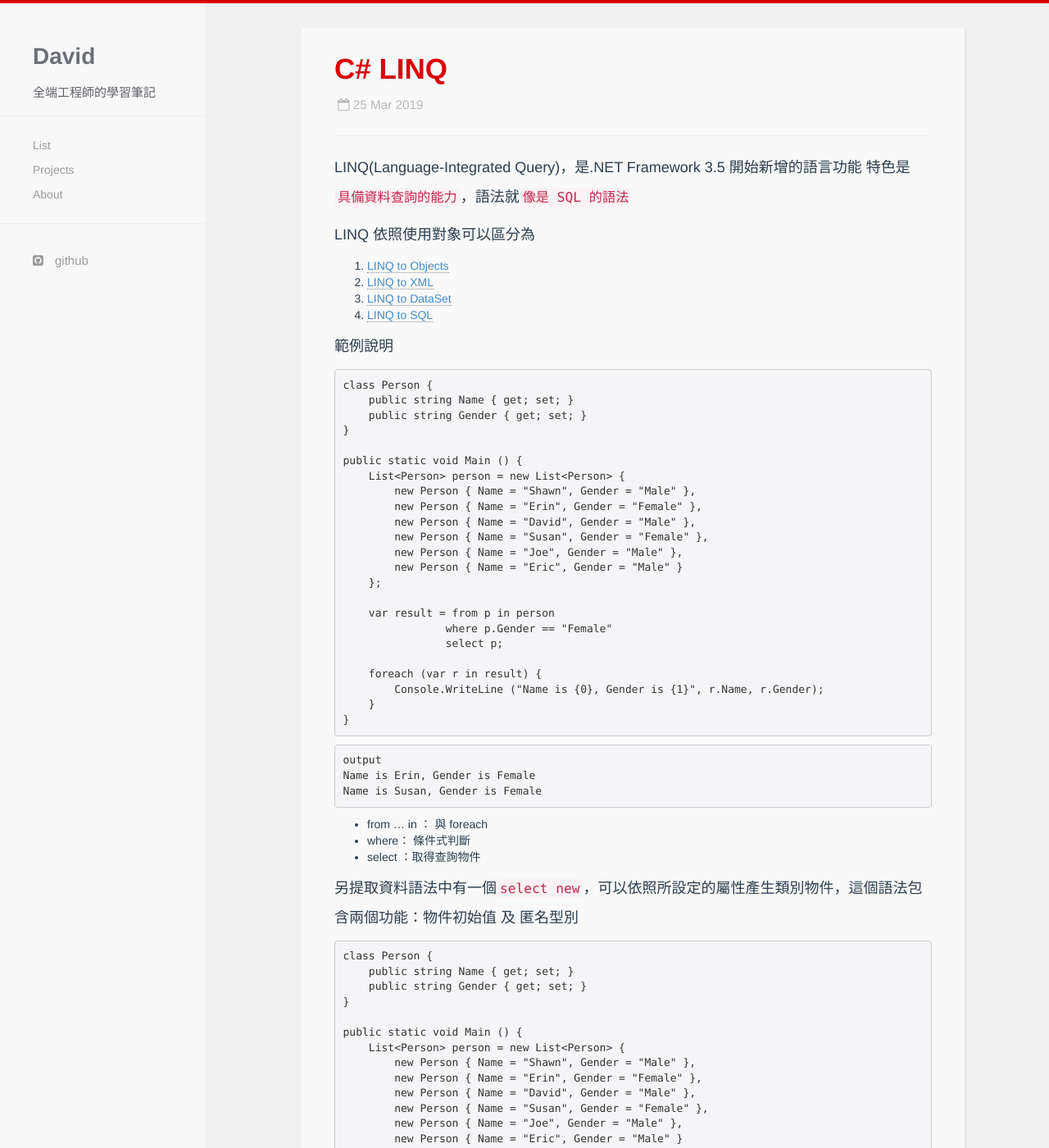
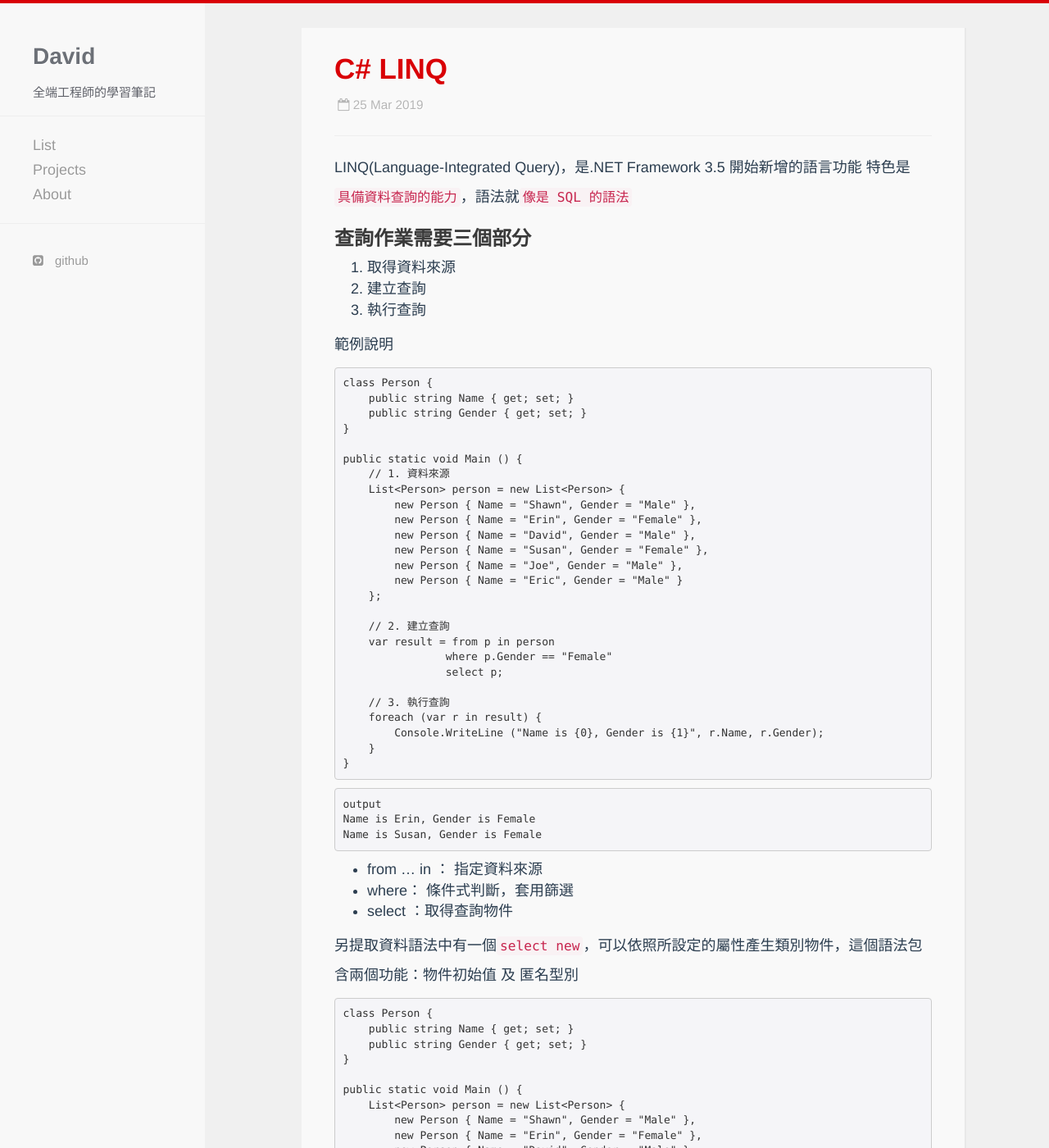
Before and after one commit to david8388/david8388.github.io, a Jekyll site: the page built from _posts/2019-03-25-CSharp-LINQ.md, in a window 1280 px wide and 1400 px high. Shown: the whole window at 82% size. Built offline with Jekyll 4.4.1, drawn with Linux system fonts in a browser that asks for light colours; nearby versions of some CDN libraries; comment, search, counter and statistics services are not loaded; some of the changed text lies outside the part shown.

Commit message:
update: 2019-03-25(LINQ筆記調整)、boostrap CSS調整

````diff
--- a/_posts/2019-03-25-CSharp-LINQ.md
+++ b/_posts/2019-03-25-CSharp-LINQ.md
@@ -7,12 +7,11 @@ categories: [Dotnet, CSharp, LINQ]
 LINQ(Language-Integrated Query)，是.NET Framework 3.5 開始新增的語言功能
 特色是`具備資料查詢的能力`，語法就`像是 SQL 的語法`
 
-LINQ 依照使用對象可以區分為
+### 查詢作業需要三個部分
 
-1. [LINQ to Objects](https://docs.microsoft.com/zh-tw/dotnet/csharp/programming-guide/concepts/linq/linq-to-objects)
-2. [LINQ to XML](https://docs.microsoft.com/zh-tw/dotnet/csharp/programming-guide/concepts/linq/linq-to-xml)
-3. [LINQ to DataSet](https://docs.microsoft.com/zh-tw/dotnet/framework/data/adonet/linq-to-dataset)
-4. [LINQ to SQL](https://docs.microsoft.com/zh-tw/dotnet/framework/data/adonet/sql/linq/index)
+1. 取得資料來源
+2. 建立查詢
+3. 執行查詢
 
 範例說明
 
@@ -23,6 +22,7 @@ class Person {
 }
 
 public static void Main () {
+    // 1. 資料來源
     List<Person> person = new List<Person> {
         new Person { Name = "Shawn", Gender = "Male" },
         new Person { Name = "Erin", Gender = "Female" },
@@ -32,10 +32,12 @@ public static void Main () {
         new Person { Name = "Eric", Gender = "Male" }
     };
 
+    // 2. 建立查詢
     var result = from p in person
             	where p.Gender == "Female"
             	select p;
 
+    // 3. 執行查詢
     foreach (var r in result) {
         Console.WriteLine ("Name is {0}, Gender is {1}", r.Name, r.Gender);
     }
@@ -48,8 +50,8 @@ Name is Erin, Gender is Female
 Name is Susan, Gender is Female
 ```
 
-- from ... in ： 與 foreach
-- where： 條件式判斷
+- from ... in ： 指定資料來源
+- where： 條件式判斷，套用篩選
 - select ：取得查詢物件
 
 另提取資料語法中有一個`select new`，可以依照所設定的屬性產生類別物件，這個語法包含兩個功能：物件初始值 及 匿名型別
@@ -92,6 +94,13 @@ Name Joe, Gender Male, Age 20
 Name Shawn, Gender Male, Age 20
 ```
 
+LINQ 依照使用對象可以區分為
+
+1. [LINQ to Objects](https://docs.microsoft.com/zh-tw/dotnet/csharp/programming-guide/concepts/linq/linq-to-objects)
+2. [LINQ to XML](https://docs.microsoft.com/zh-tw/dotnet/csharp/programming-guide/concepts/linq/linq-to-xml)
+3. [LINQ to DataSet](https://docs.microsoft.com/zh-tw/dotnet/framework/data/adonet/linq-to-dataset)
+4. [LINQ to SQL](https://docs.microsoft.com/zh-tw/dotnet/framework/data/adonet/sql/linq/index)
+
 參考資料：
 
 - [LINQ 簡介](https://docs.microsoft.com/zh-tw/dotnet/csharp/programming-guide/concepts/linq/introduction-to-linq)
````
Also changed, not shown: css/bootstrap.min.css.
